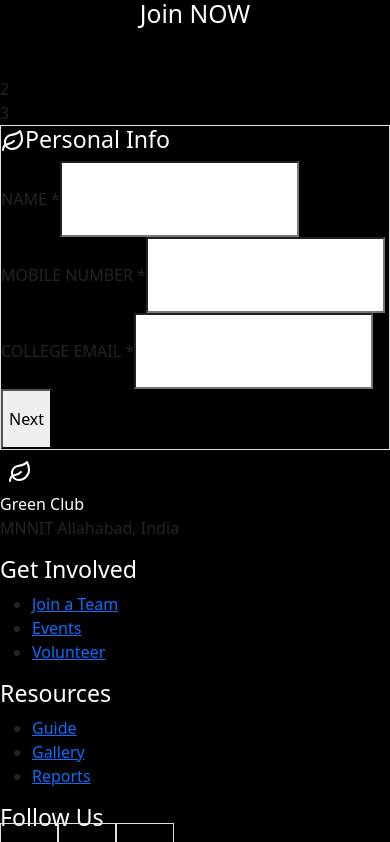
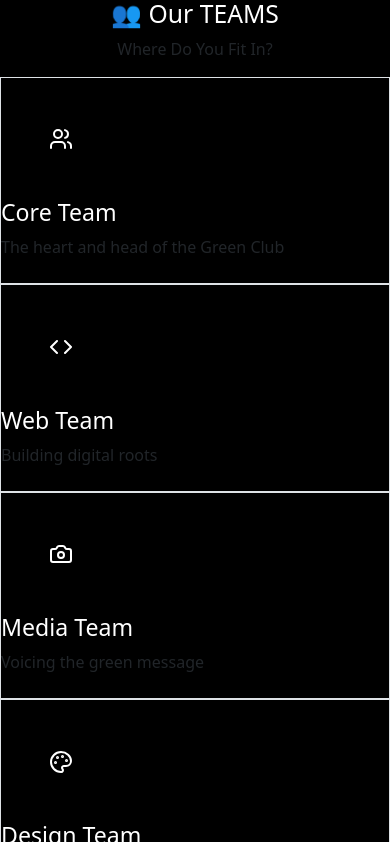
Before and after one commit to CoderAg21/CoderAg21-GreenClubRecruitmentPage, a React (Vite) app: page / in a window 390 px wide. Shown: the part 8542-9384 px from the top of the page. Built offline with nearby package versions, Linux system fonts and the light colour scheme.

Commit message:
added teams section

```diff
--- a/package.json
+++ b/package.json
@@ -11,10 +11,13 @@
   },
   "dependencies": {
     "@tanstack/react-query": "^5.90.12",
+    "date-fns": "^4.1.0",
     "framer-motion": "^12.23.26",
+    "lodash": "^4.17.21",
     "lucide-react": "^0.562.0",
     "react": "^18.3.1",
-    "react-dom": "^18.3.1"
+    "react-dom": "^18.3.1",
+    "react-router-dom": "^7.11.0"
   },
   "devDependencies": {
     "@types/react": "^18.3.3",
--- a/src/Components/HeroSection.jsx
+++ b/src/Components/HeroSection.jsx
@@ -2,7 +2,7 @@ import { useRef } from 'react';
 import { motion, useScroll, useTransform } from 'framer-motion';
 import { ChevronDown, Leaf, Sparkles, Zap } from 'lucide-react';
 
-export default function HeroSection({ onScrollToForm }) {
+export default function HeroSection() {
   const ref = useRef(null);
   const { scrollYProgress } = useScroll({
     target: ref,
@@ -231,7 +231,7 @@ export default function HeroSection({ onScrollToForm }) {
             boxShadow: '0 0 50px rgba(132, 204, 22, 0.8)',
           }}
           whileTap={{ scale: 0.9 }}
-          onClick={onScrollToForm}
+        //   onClick={onScrollToForm}
           className="group relative px-10 py-5 bg-gradient-to-r from-lime-400 via-lime-500 to-emerald-500 rounded-full text-black font-black text-xl overflow-hidden shadow-2xl shadow-lime-500/50"
         >
           <motion.div
--- a/src/Components/RecruitmentForm.jsx
+++ b/src/Components/RecruitmentForm.jsx
@@ -1,6 +1,6 @@
 import React, { useState } from 'react';
 import { motion, AnimatePresence } from 'framer-motion';
-import { base44 } from '@/api/base44Client';
+// import { base44 } from '@/api/base44Client';
 import { Send, Loader2, CheckCircle2, Leaf, Sparkles, Zap } from 'lucide-react';
 
 const branches = [
@@ -25,7 +25,7 @@ export default function RecruitmentForm() {
   const handleSubmit = async (e) => {
     e.preventDefault();
     setIsSubmitting(true);
-    await base44.entities.Recruitment.create({ ...formData, status: 'pending' });
+    // await base44.entities.Recruitment.create({ ...formData, status: 'pending' });
     setIsSubmitting(false);
     setIsSubmitted(true);
   };
--- /dev/null
+++ b/src/Components/TeamsSection.jsx
@@ -0,0 +1,133 @@
+import { motion } from 'framer-motion';
+import { Users, Code, Camera, Palette, Video, Megaphone } from 'lucide-react';
+
+const teams = [
+  { icon: Users, name: 'Core Team', tagline: 'The heart and head of the Green Club', color: 'from-amber-500 to-orange-500' },
+  { icon: Code, name: 'Web Team', tagline: 'Building digital roots', color: 'from-blue-500 to-cyan-500' },
+  { icon: Camera, name: 'Media Team', tagline: 'Voicing the green message', color: 'from-purple-500 to-pink-500' },
+  { icon: Palette, name: 'Design Team', tagline: 'Creativity meets cause', color: 'from-rose-500 to-red-500' },
+  { icon: Video, name: 'Videography Team', tagline: 'Capturing change', color: 'from-violet-500 to-purple-500' },
+  { icon: Megaphone, name: 'Marketing Team', tagline: 'Spreading the word', color: 'from-lime-500 to-green-500' },
+];
+
+export default function TeamsSection() {
+  return (
+    <section className="py-40 bg-gradient-to-b from-black via-[#0A1F0D] to-black relative overflow-hidden">
+      {/* Animated grid */}
+      <motion.div
+        className="absolute inset-0 opacity-10"
+        animate={{
+          backgroundPosition: ['0px 0px', '100px 100px'],
+        }}
+        transition={{ duration: 20, repeat: Infinity, ease: 'linear' }}
+        style={{
+          backgroundImage: 'linear-gradient(rgba(132, 204, 22, 0.3) 1px, transparent 1px), linear-gradient(90deg, rgba(132, 204, 22, 0.3) 1px, transparent 1px)',
+          backgroundSize: '50px 50px',
+        }}
+      />
+
+      <div className="max-w-7xl mx-auto px-6 relative z-10">
+        <motion.div
+          initial={{ opacity: 0, y: 100 }}
+          whileInView={{ opacity: 1, y: 0 }}
+          viewport={{ once: true }}
+          transition={{ duration: 0.8 }}
+          className="text-center mb-24"
+        >
+          <motion.h2
+            className="text-5xl md:text-7xl font-black text-white mb-6"
+            initial={{ opacity: 0, scale: 0.5, rotateX: -90 }}
+            whileInView={{ opacity: 1, scale: 1, rotateX: 0 }}
+            viewport={{ once: true }}
+            transition={{ duration: 1, type: 'spring', bounce: 0.5 }}
+          >
+            👥 Our <span className="text-lime-400">TEAMS</span>
+          </motion.h2>
+          <motion.p
+            className="text-xl text-gray-400 max-w-2xl mx-auto"
+            initial={{ opacity: 0 }}
+            whileInView={{ opacity: 1 }}
+            viewport={{ once: true }}
+            transition={{ delay: 0.3 }}
+          >
+            Where Do You Fit In?
+          </motion.p>
+        </motion.div>
+
+        <div className="grid md:grid-cols-2 lg:grid-cols-3 gap-6">
+          {teams.map((team, index) => (
+            <motion.div
+              key={team.name}
+              initial={{ opacity: 0, scale: 0.5, rotateY: -180 }}
+              whileInView={{ opacity: 1, scale: 1, rotateY: 0 }}
+              viewport={{ once: true, margin: '-100px' }}
+              transition={{
+                duration: 0.8,
+                delay: index * 0.1,
+                type: 'spring',
+                bounce: 0.5
+              }}
+              whileHover={{
+                scale: 1.05,
+                rotateY: 5,
+                z: 50,
+                transition: { duration: 0.3 }
+              }}
+              className="group relative"
+            >
+              <div className="h-full p-8 bg-gradient-to-br from-white/10 to-white/5 backdrop-blur-xl rounded-3xl border border-white/10 overflow-hidden relative transform-gpu">
+                {/* Lightning effect on hover */}
+                <motion.div
+                  className="absolute inset-0 opacity-0 group-hover:opacity-100"
+                  animate={{
+                    background: [
+                      'radial-gradient(circle at 0% 0%, rgba(132, 204, 22, 0.2), transparent)',
+                      'radial-gradient(circle at 100% 100%, rgba(16, 185, 129, 0.2), transparent)',
+                      'radial-gradient(circle at 0% 0%, rgba(132, 204, 22, 0.2), transparent)',
+                    ]
+                  }}
+                  transition={{ duration: 2, repeat: Infinity }}
+                />
+
+                {/* Explosive icon */}
+                <motion.div
+                  className={`inline-flex p-5 rounded-2xl bg-gradient-to-br ${team.color} mb-6 relative`}
+                  whileHover={{
+                    rotate: [0, -15, 15, -15, 0],
+                    scale: 1.2,
+                  }}
+                  transition={{ duration: 0.6 }}
+                >
+                  <motion.div
+                    className="absolute inset-0 rounded-2xl"
+                    animate={{
+                      boxShadow: [
+                        '0 0 20px rgba(132, 204, 22, 0.3)',
+                        '0 0 40px rgba(132, 204, 22, 0.6)',
+                        '0 0 20px rgba(132, 204, 22, 0.3)',
+                      ]
+                    }}
+                    transition={{ duration: 2, repeat: Infinity }}
+                  />
+                  <team.icon className="w-10 h-10 text-white relative z-10" />
+                </motion.div>
+
+                <h3 className="text-2xl font-black text-white mb-2 group-hover:text-lime-400 transition-colors">
+                  {team.name}
+                </h3>
+                <p className={`text-sm font-bold bg-gradient-to-r ${team.color} bg-clip-text text-transparent mb-4`}>
+                  {team.tagline}
+                </p>
+
+                {/* Glow on hover */}
+                <motion.div
+                  className={`absolute -bottom-20 -right-20 w-60 h-60 rounded-full bg-gradient-to-br ${team.color} opacity-0 blur-3xl group-hover:opacity-20 transition-opacity duration-500`}
+                />
+              </div>
+            </motion.div>
+          ))}
+        </div>
+      </div>
+    </section>
+  );
+}
--- a/src/Pages/Recruitment.jsx
+++ b/src/Pages/Recruitment.jsx
@@ -1,3 +1,4 @@
+
 
 import Navbar from '../Components/Navbar';
 import HeroSection from '../Components/HeroSection';
```
Also changed, not shown: 1 other file (tests, documents, lock files or other folders).
